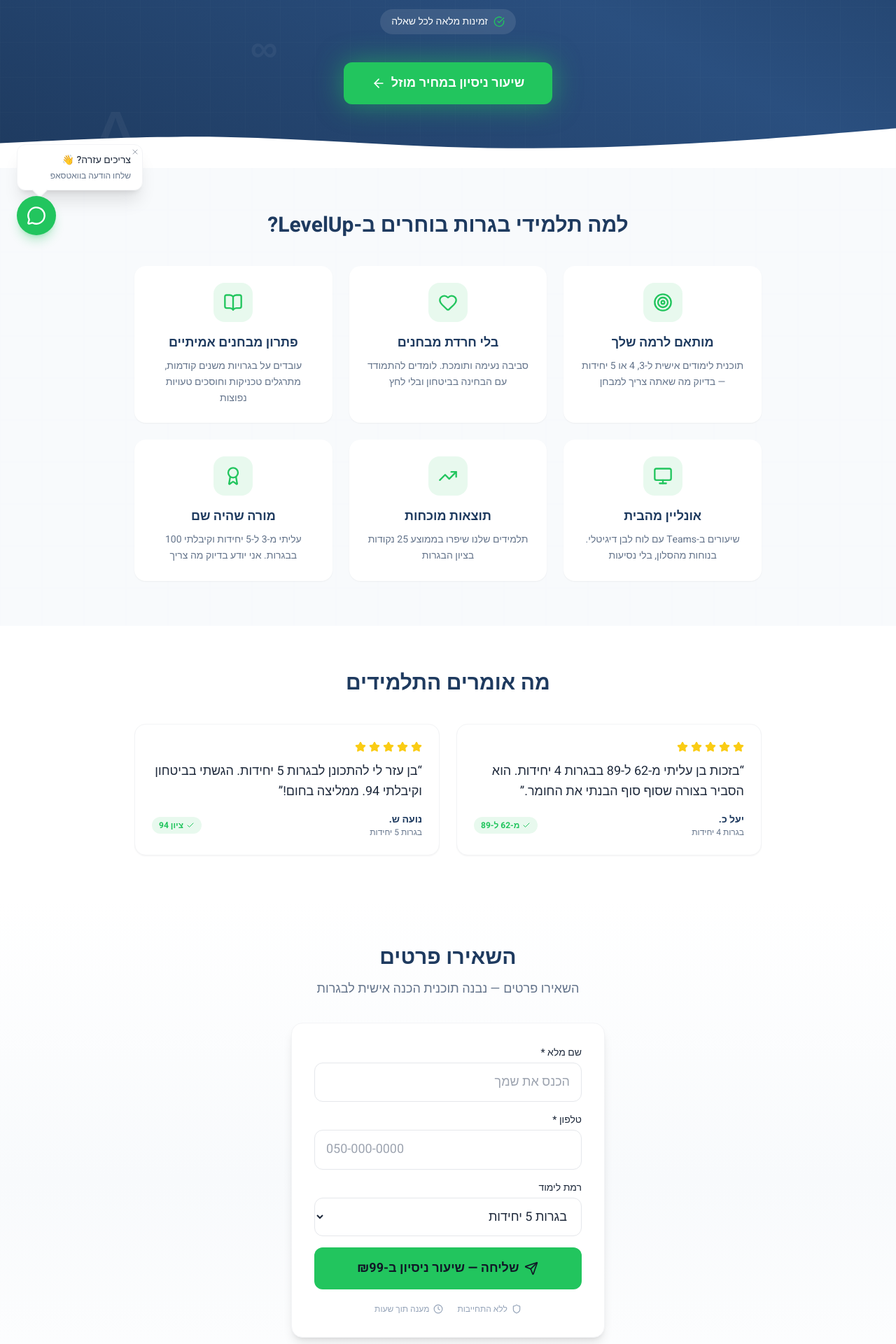
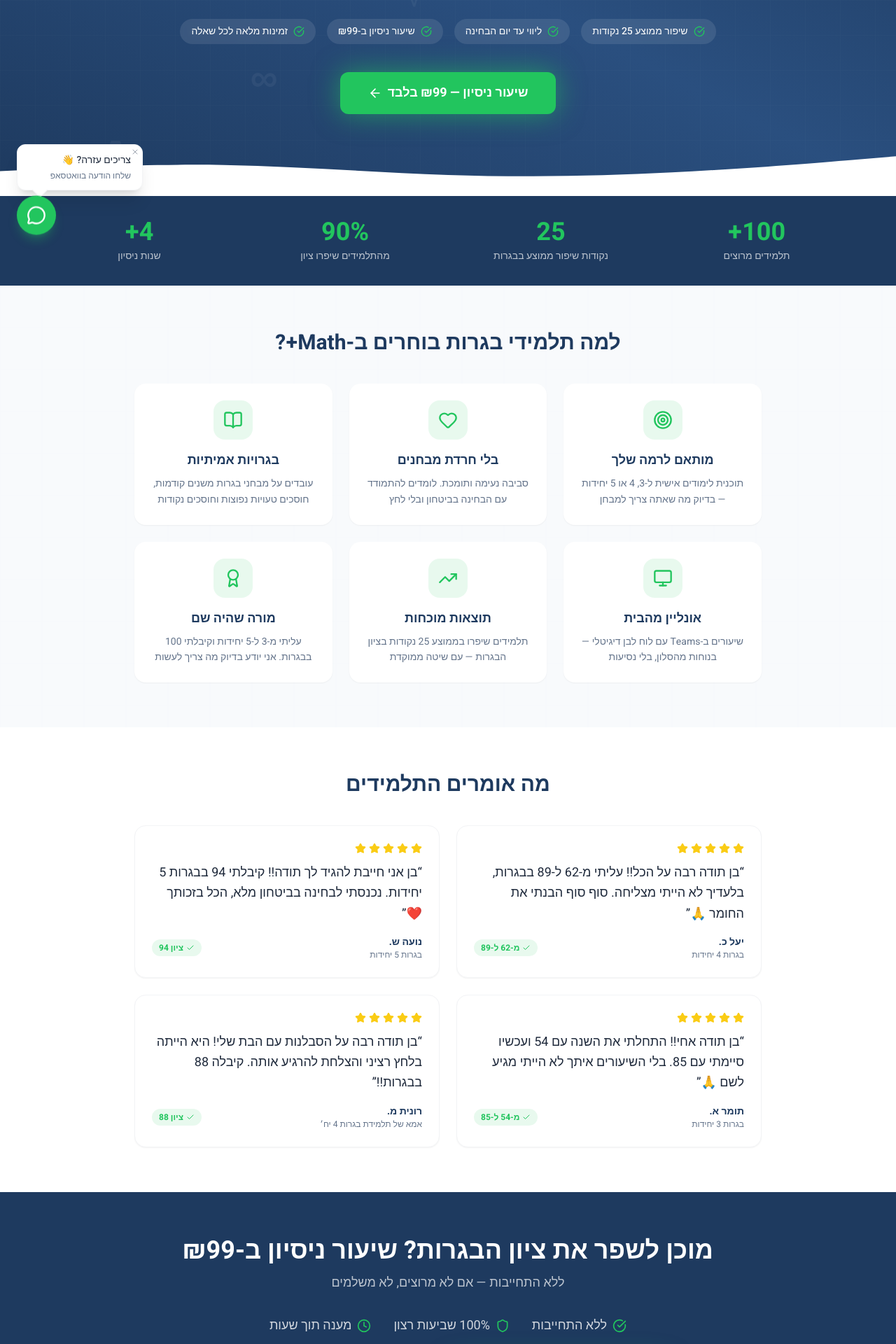
Before and after one commit to kenbfir/matematic, a Next.js app: page /bagrut in a window 1280 px wide. Shown: the part 440-2360 px from the top of the page at 70% size. Built offline with nearby package versions, Linux system fonts and the light colour scheme.

Commit message:
feat: rebuild /bagrut landing page for PPC conversion

```diff
--- a/app/bagrut/page.tsx
+++ b/app/bagrut/page.tsx
@@ -1,15 +1,19 @@
 import type { Metadata } from 'next'
 import LandingHero from '@/components/LandingHero'
+import LandingStats from '@/components/LandingStats'
 import LandingBenefits from '@/components/LandingBenefits'
 import LandingTestimonials from '@/components/LandingTestimonials'
+import TrialCTABlock from '@/components/TrialCTABlock'
+import LandingFAQ from '@/components/LandingFAQ'
 import LandingContact from '@/components/LandingContact'
+import UrgencyStrip from '@/components/UrgencyStrip'
 import WhatsAppButton from '@/components/WhatsAppButton'
 import StickyMobileCTA from '@/components/StickyMobileCTA'
 
 export const metadata: Metadata = {
-  title: 'הכנה לבגרות במתמטיקה | 3, 4, 5 יחידות — שיעורים פרטיים אונליין | LevelUp',
+  title: 'הכנה לבגרות במתמטיקה | 3, 4, 5 יחידות — שיעורים פרטיים אונליין | Math+',
   description:
-    'שיעורים פרטיים במתמטיקה לבגרות — 3, 4, 5 יחידות. מורה פרטי עם 100 בבגרות ותואר בהצטיינות. שיטה מוכחת, ליווי אישי, ולמידה בלי חרדות. שיעור ניסיון במחיר מוזל!',
+    'שיעורים פרטיים במתמטיקה לבגרות — 3, 4, 5 יחידות. מורה פרטי עם 100 בבגרות ותואר בהצטיינות. שיטה מוכחת, ליווי אישי, ולמידה בלי חרדות. שיעור ניסיון ב-₪99!',
   keywords: [
     'הכנה לבגרות מתמטיקה',
     'בגרות מתמטיקה 5 יחידות',
@@ -24,45 +28,45 @@
 const BENEFITS = [
   { icon: 'Target', title: 'מותאם לרמה שלך', description: 'תוכנית לימודים אישית ל-3, 4 או 5 יחידות — בדיוק מה שאתה צריך למבחן' },
   { icon: 'Heart', title: 'בלי חרדת מבחנים', description: 'סביבה נעימה ותומכת. לומדים להתמודד עם הבחינה בביטחון ובלי לחץ' },
-  { icon: 'BookOpen', title: 'פתרון מבחנים אמיתיים', description: 'עובדים על בגרויות משנים קודמות, מתרגלים טכניקות וחוסכים טעויות נפוצות' },
-  { icon: 'Monitor', title: 'אונליין מהבית', description: 'שיעורים ב-Teams עם לוח לבן דיגיטלי. בנוחות מהסלון, בלי נסיעות' },
-  { icon: 'TrendingUp', title: 'תוצאות מוכחות', description: 'תלמידים שלנו שיפרו בממוצע 25 נקודות בציון הבגרות' },
-  { icon: 'Award', title: 'מורה שהיה שם', description: 'עליתי מ-3 ל-5 יחידות וקיבלתי 100 בבגרות. אני יודע בדיוק מה צריך' },
+  { icon: 'BookOpen', title: 'בגרויות אמיתיות', description: 'עובדים על מבחני בגרות משנים קודמות, חוסכים טעויות נפוצות וחוסכים נקודות' },
+  { icon: 'Monitor', title: 'אונליין מהבית', description: 'שיעורים ב-Teams עם לוח לבן דיגיטלי — בנוחות מהסלון, בלי נסיעות' },
+  { icon: 'TrendingUp', title: 'תוצאות מוכחות', description: 'תלמידים שיפרו בממוצע 25 נקודות בציון הבגרות — עם שיטה ממוקדת' },
+  { icon: 'Award', title: 'מורה שהיה שם', description: 'עליתי מ-3 ל-5 יחידות וקיבלתי 100 בבגרות. אני יודע בדיוק מה צריך לעשות' },
 ]
 
 const TESTIMONIALS = [
-  {
-    quote: 'בזכות בן עליתי מ-62 ל-89 בבגרות 4 יחידות. הוא הסביר בצורה שסוף סוף הבנתי את החומר.',
-    name: 'יעל כ.',
-    detail: 'בגרות 4 יחידות',
-    improvement: 'מ-62 ל-89',
-  },
-  {
-    quote: 'בן עזר לי להתכונן לבגרות 5 יחידות. הגשתי בביטחון וקיבלתי 94. ממליצה בחום!',
-    name: 'נועה ש.',
-    detail: 'בגרות 5 יחידות',
-    improvement: 'ציון 94',
-  },
+  { quote: 'בן תודה רבה על הכל!! עליתי מ-62 ל-89 בבגרות, בלעדיך לא הייתי מצליחה. סוף סוף הבנתי את החומר 🙏', name: 'יעל כ.', detail: 'בגרות 4 יחידות', improvement: 'מ-62 ל-89' },
+  { quote: 'בן אני חייבת להגיד לך תודה!! קיבלתי 94 בבגרות 5 יחידות. נכנסתי לבחינה בביטחון מלא, הכל בזכותך ❤️', name: 'נועה ש.', detail: 'בגרות 5 יחידות', improvement: 'ציון 94' },
+  { quote: 'בן תודה אחי!! התחלתי את השנה עם 54 ועכשיו סיימתי עם 85. בלי השיעורים איתך לא הייתי מגיע לשם 🙏', name: 'תומר א.', detail: 'בגרות 3 יחידות', improvement: 'מ-54 ל-85' },
+  { quote: 'בן תודה רבה על הסבלנות עם הבת שלי! היא הייתה בלחץ רציני והצלחת להרגיע אותה. קיבלה 88 בבגרות!!', name: 'רונית מ.', detail: 'אמא של תלמידת בגרות 4 יח׳', improvement: 'ציון 88' },
+]
+
+const FAQ = [
+  { question: 'כמה עולה שיעור ניסיון?', answer: 'שיעור הניסיון עולה ₪99 בלבד — ללא התחייבות לשיעורים נוספים. בשיעור נאבחן את הרמה ונבנה תוכנית מותאמת.' },
+  { question: 'לאיזו יחידות אתה מכין?', answer: 'אני מכין לכל הרמות — 3, 4 ו-5 יחידות. כל תוכנית לימודים מותאמת לרמה הספציפית ולסילבוס הבחינה.' },
+  { question: 'כמה זמן לפני הבגרות כדאי להתחיל?', answer: 'ככל שמוקדם יותר — יותר טוב. אבל גם עם 4-6 שבועות לפני הבחינה ניתן לשפר משמעותית. יצרת קשר? נבנה תוכנית ריאלית.' },
+  { question: 'איך עובדים השיעורים?', answer: 'שיעורים ב-Teams עם לוח כתיבה דיגיטלי משותף. בסוף כל שיעור מקבלים PDF של כל מה שנלמד + גישה להקלטה.' },
+  { question: 'מה אם לא מרוצה מהשיעור הראשון?', answer: 'אם שיעור הניסיון לא עמד בציפיות — לא תשלם. פשוט ככה. אין סיכון.' },
 ]
 
 export default function BagrutPage() {
   return (
     <>
+      <UrgencyStrip spotsLeft={3} month="מאי" />
       <LandingHero
         badge="100 בבגרות 5 יחידות — המורה שהיה שם"
         headline="הכנה לבגרות במתמטיקה —"
-        highlightedWord="בלי פחד, עם תוצאות"
-        subheadline="שיעורים פרטיים אונליין ל-3, 4, 5 יחידות עם מורה שקיבל 100 בבגרות ותואר בהצטיינות באוניברסיטה העברית. שיטה מוכחת, ליווי אישי עד יום הבחינה."
-        bullets={[
-          'שיפור ממוצע של 25 נקודות',
-          'ליווי עד יום הבחינה',
-          'למידה בלי חרדות',
-          'זמינות מלאה לכל שאלה',
-        ]}
+        highlightedWord="להיכנס לבחינה בביטחון מלא"
+        subheadline="שיעורים פרטיים אונליין ל-3, 4, 5 יחידות עם מורה שעלה מ-3 יחידות ל-100 בבגרות ותואר בהצטיינות מהאוניברסיטה העברית. שיטה מוכחת, ליווי אישי עד יום הבחינה."
+        bullets={['שיפור ממוצע 25 נקודות', 'ליווי עד יום הבחינה', 'שיעור ניסיון ב-₪99', 'זמינות מלאה לכל שאלה']}
+        ctaText="שיעור ניסיון — ₪99 בלבד"
       />
-      <LandingBenefits title="למה תלמידי בגרות בוחרים ב-LevelUp?" benefits={BENEFITS} />
+      <LandingStats />
+      <LandingBenefits title="למה תלמידי בגרות בוחרים ב-Math+?" benefits={BENEFITS} />
       <LandingTestimonials testimonials={TESTIMONIALS} />
-      <LandingContact defaultLevel="bagrut-5" headline="השאירו פרטים — נבנה תוכנית הכנה אישית לבגרות" />
+      <TrialCTABlock headline="מוכן לשפר את ציון הבגרות? שיעור ניסיון ב-₪99" />
+      <LandingFAQ items={FAQ} />
+      <LandingContact defaultLevel="bagrut-5" headline="השאירו פרטים — נבנה תוכנית הכנה לבגרות" />
       <WhatsAppButton />
       <StickyMobileCTA />
     </>
```
